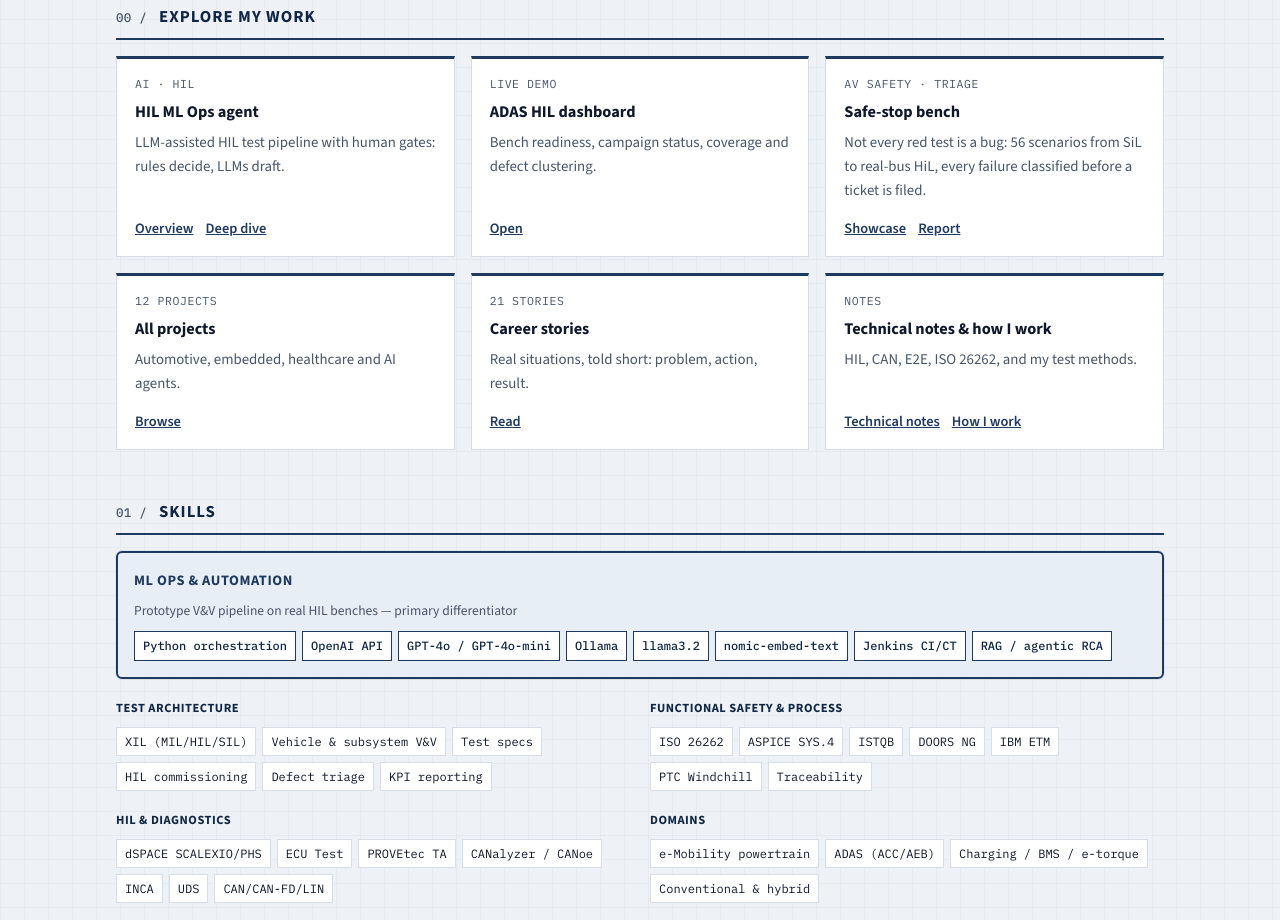
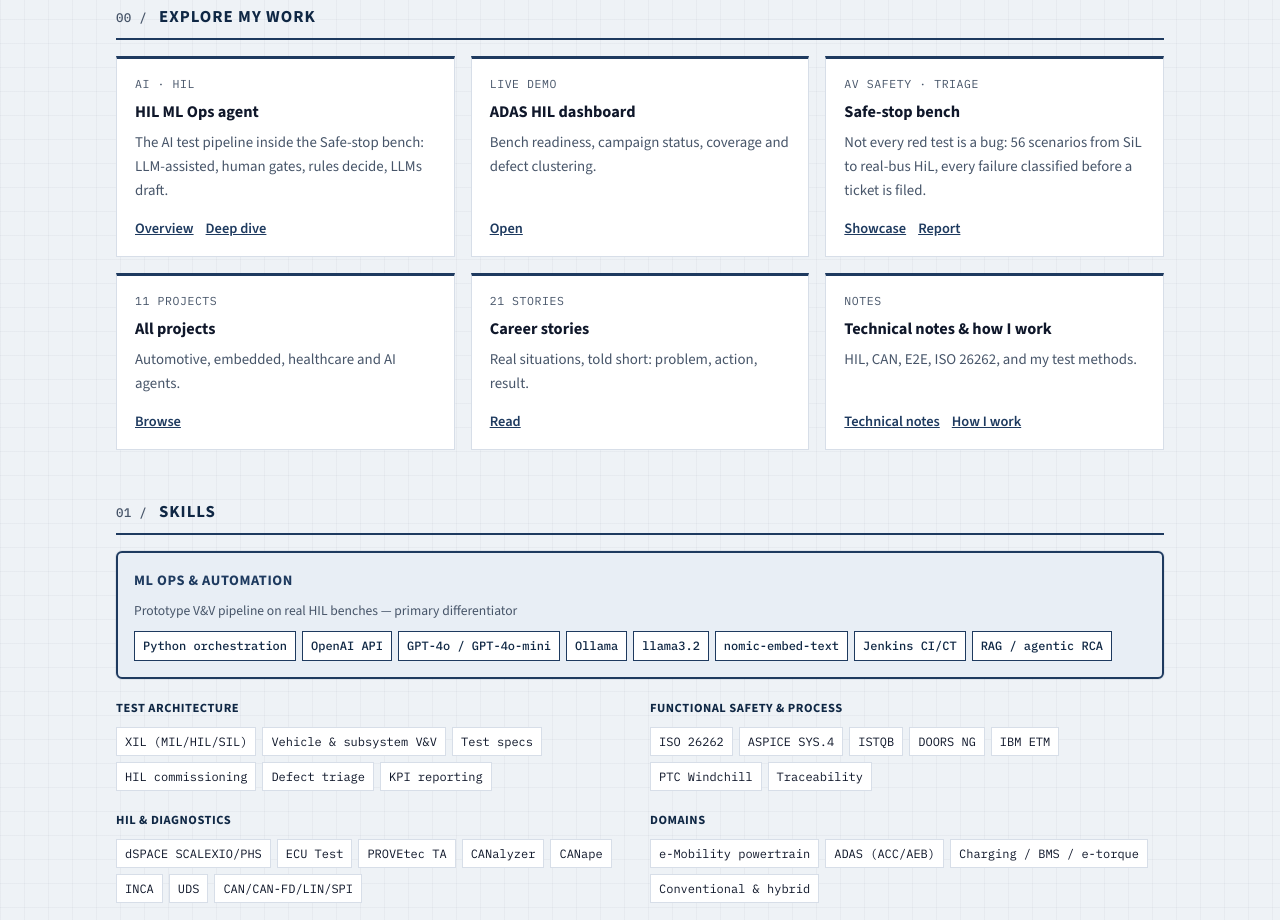
Before and after one commit to ketan01bakshi-dev/ketan01bakshi-dev.github.io, a plain HTML site: page index.html in a window 1280 px wide. Shown: the part 533-1453 px from the top of the page. Drawn offline with nearby package versions, Linux system fonts and the light colour scheme.

Commit message:
Publish site 2026-10-15

```diff
--- a/index.html
+++ b/index.html
@@ -30,10 +30,10 @@
       <a class="btn" href="assets/resume.docx" download="Ketan_Bakshi_Resume.docx">Download résumé (Word)</a>
       <a class="btn btn-secondary" href="mailto:ketan01bakshi@gmail.com">Contact Me</a>
     </section><section id="work"><h2><span class="sec-num">00 /</span> <span class="sec-title">Explore my work</span></h2><div class="cards">
-<div class="card"><div class="kicker">AI · HIL</div><h3>HIL ML Ops agent</h3><p>LLM-assisted HIL test pipeline with human gates: rules decide, LLMs draft.</p><div class="links"><a href="mlops.html">Overview</a><a href="details.html">Deep dive</a></div></div>
+<div class="card"><div class="kicker">AI · HIL</div><h3>HIL ML Ops agent</h3><p>The AI test pipeline inside the Safe-stop bench: LLM-assisted, human gates, rules decide, LLMs draft.</p><div class="links"><a href="mlops.html">Overview</a><a href="details.html">Deep dive</a></div></div>
 <div class="card"><div class="kicker">Live demo</div><h3>ADAS HIL dashboard</h3><p>Bench readiness, campaign status, coverage and defect clustering.</p><div class="links"><a href="demos/adas-hil-dashboard.html">Open</a></div></div>
 <div class="card"><div class="kicker">AV safety · Triage</div><h3>Safe-stop bench</h3><p>Not every red test is a bug: 56 scenarios from SiL to real-bus HiL, every failure classified before a ticket is filed.</p><div class="links"><a href="safe-stop-bench/">Showcase</a><a href="demos/safe-stop-report.html">Report</a></div></div>
-<div class="card"><div class="kicker">12 projects</div><h3>All projects</h3><p>Automotive, embedded, healthcare and AI agents.</p><div class="links"><a href="projects.html">Browse</a></div></div>
+<div class="card"><div class="kicker">11 projects</div><h3>All projects</h3><p>Automotive, embedded, healthcare and AI agents.</p><div class="links"><a href="projects.html">Browse</a></div></div>
 <div class="card"><div class="kicker">21 stories</div><h3>Career stories</h3><p>Real situations, told short: problem, action, result.</p><div class="links"><a href="stories.html">Read</a></div></div>
 <div class="card"><div class="kicker">Notes</div><h3>Technical notes &amp; how I work</h3><p>HIL, CAN, E2E, ISO 26262, and my test methods.</p><div class="links"><a href="knowledge.html">Technical notes</a><a href="approach.html">How I work</a></div></div>
 </div></section>
@@ -84,10 +84,11 @@
             <li>dSPACE SCALEXIO/PHS</li>
             <li>ECU Test</li>
             <li>PROVEtec TA</li>
-            <li>CANalyzer / CANoe</li>
+            <li>CANalyzer</li>
+            <li>CANape</li>
             <li>INCA</li>
             <li>UDS</li>
-            <li>CAN/CAN-FD/LIN</li>
+            <li>CAN/CAN-FD/LIN/SPI</li>
           </ul>
         </div>
         <div class="skill-group">
@@ -243,7 +244,7 @@
     <section id="credentials">
       <h2><span class="sec-num">04 /</span> <span class="sec-title">Education &amp; certifications</span></h2>
       <ul class="compact">
-        <li><strong>Advanced Certificate in Agentic AI &amp; RAG Engineering</strong> — IIT Madras Pravartak (in progress, from Sep 2026)</li>
+        <li><strong>Advanced Certificate in Agentic AI &amp; RAG Engineering</strong> — IIT Madras Pravartak (2026)</li>
         <li><strong>Certified Mentor</strong> — Mentoring Program, DTICI (2026)</li>
         <li><strong>Product Owner Learning Journey (WoW)</strong> — Daimler Truck Learning Academy (2025)</li>
         <li><strong>Functional Safety Certified Engineer Level 1</strong> — TÜV NORD, ISO 26262:2018 (2021)</li>
```
Also changed, not shown: projects.html (+1 -1 lines), safe-stop-bench/index.html (+1 -0 lines), 1 other file.
